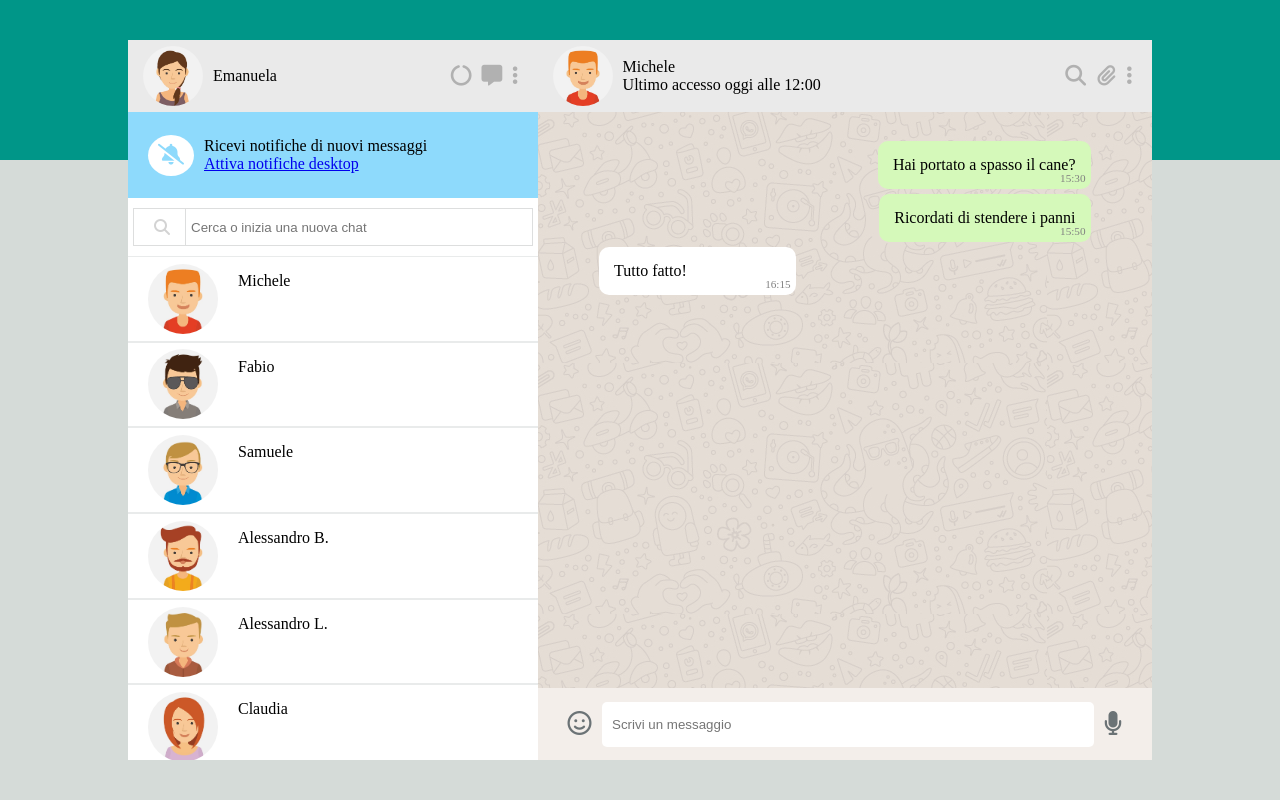
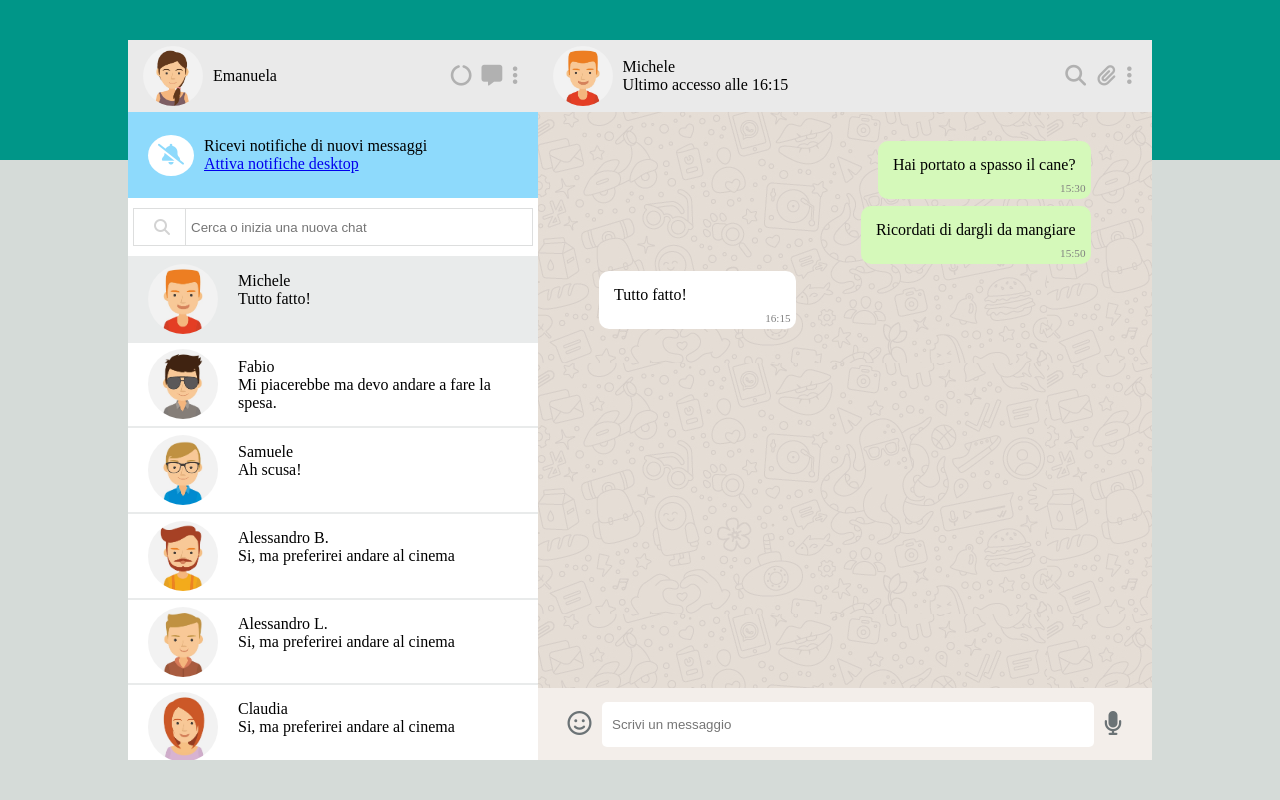
Before and after one commit to emanuelastetsko/vue-boolzapp, a plain HTML site: page index.html in a window 1280 px wide. Drawn offline with nearby package versions, Linux system fonts and the light colour scheme.

Commit message:
Milestone 2

```diff
--- a/css/style.css
+++ b/css/style.css
@@ -158,7 +158,6 @@
 .right-container{
     width: 60%;
     height: 100%;
-    background-color: deeppink;
 }
 
 .right-container .user-info{
@@ -211,7 +210,8 @@
 
 .right-container .chat .messages .message{
     padding: 15px;
-    margin-bottom: 5px;
+    padding-bottom: 25px;
+    margin-bottom: 7px;
     border-radius: 10px;
     min-width: 40%;
     max-width: 60%;
--- a/index.html
+++ b/index.html
@@ -54,11 +54,12 @@
 
                         <div class="chat-list">
 
-                            <div class="chat-preview" v-for="(contact, index) in contacts">
+                            <div class="chat-preview" v-for="(contact, index) in contacts" :class="setActiveClass(index)" @click
+                            ="changeActiveClass(index)">
                                 <img :src="'img/avatar' + contact.avatar + '.jpg'" alt="Foto profilo">
                                 <div class="text">
                                     <p>{{contact.name}}</p>
-                                    <span></span>
+                                    <span>{{contact.messages[contact.messages.length - 1].message}}</span>
                                 </div>
                                 <div class="time">
                                     <span></span>
@@ -73,10 +74,10 @@
                     <div class="right-container">
                         <div class="user-info">
                             <div class="user-profile">
-                                <img src="img/avatar_1.jpg" alt="Foto profilo">
+                                <img :src="'img/avatar' + contacts[activeContact].avatar + '.jpg'" alt="Foto profilo">
                                 <div class="text">
-                                    <p>Michele</p>
-                                    <span>Ultimo accesso oggi alle 12:00</span>
+                                    <p>{{contacts[activeContact].name}}</p>
+                                    <span>Ultimo accesso alle {{lastAccess}}</span>
                                 </div>
                             </div>
                             <div class="actions">
@@ -87,17 +88,9 @@
                         </div>
                         <div class="chat">
                             <div class="messages">
-                                <div class="message sent">
-                                    <span>Hai portato a spasso il cane?</span>
-                                    <span class="time">15:30</span>
-                                </div>
-                                <div class="message sent">
-                                    <span>Ricordati di stendere i panni</span>
-                                    <span class="time">15:50</span>
-                                </div>
-                                <div class="message received">
-                                    <span>Tutto fatto!</span>
-                                    <span class="time">16:15</span>
+                                <div class="message" :class="message.status" v-for="(message, index) in contacts[activeContact].messages">
+                                    <span>{{message.message}}</span>
+                                    <span class="time">{{message.date.substring(11,16)}}</span>
                                 </div>
                             </div>
                         </div>
--- a/js/scripts.js
+++ b/js/scripts.js
@@ -5,6 +5,9 @@
     data() {
 
         return{
+
+            activeContact: 0,
+            lastAccess: "00:00",
             contacts: [
                 {
                     name: 'Michele',
@@ -150,11 +153,42 @@
                         }
                     ],
                 },
-            ]
+            ],
 
         }
 
     },
 
+    methods:{
+
+        // Funzione che aggiunge la classe active al contatto attivo
+        setActiveClass(index){
+            if (this.activeContact == index) {
+                this.changeLastAccess();
+                return 'active';
+            }
+            else{
+                return '';
+            }
+        },
+
+        // Funzione che recupera l'ora dell'ultimo accesso
+        changeLastAccess(){
+            for(let i=0;i<this.contacts[this.activeContact].messages.length;i++){
+                if(this.contacts[this.activeContact].messages[i].status=="received"){
+                    this.lastAccess=this.contacts[this.activeContact].messages[i].date.substring(11,16);
+                }
+            }
+        },
+
+        // Funzione che assegna la classe active al click
+        changeActiveClass(index){
+            this.activeContact = index;
+            this.changeLastAccess();
+        },
+
+
+    }
+
 
 }).mount("#app");
```
